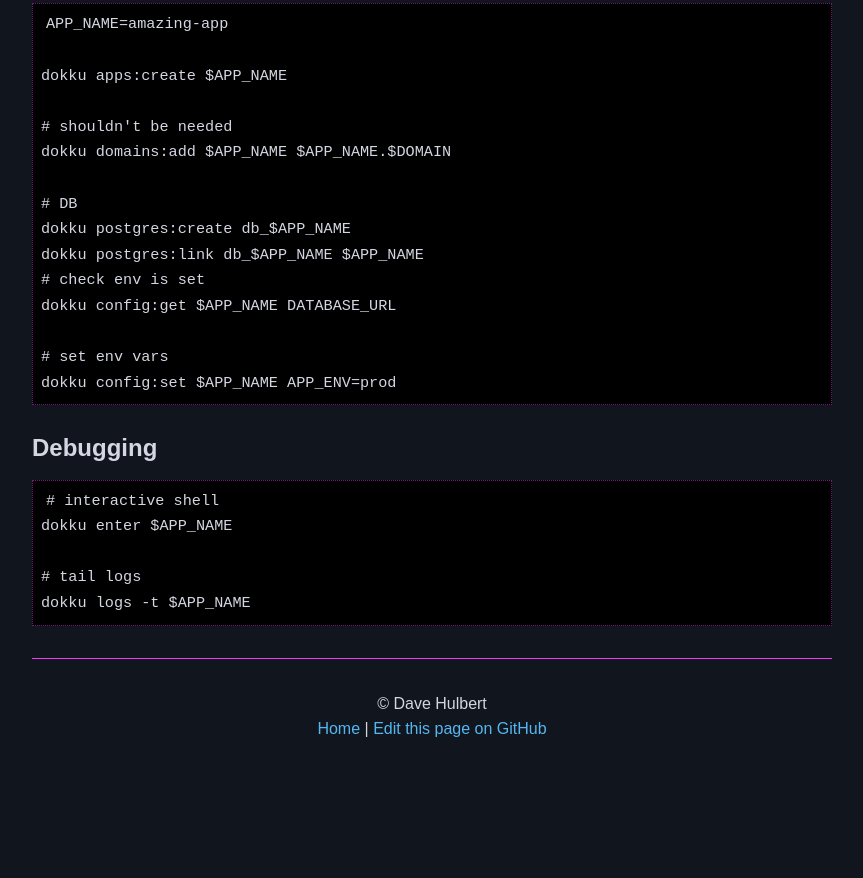
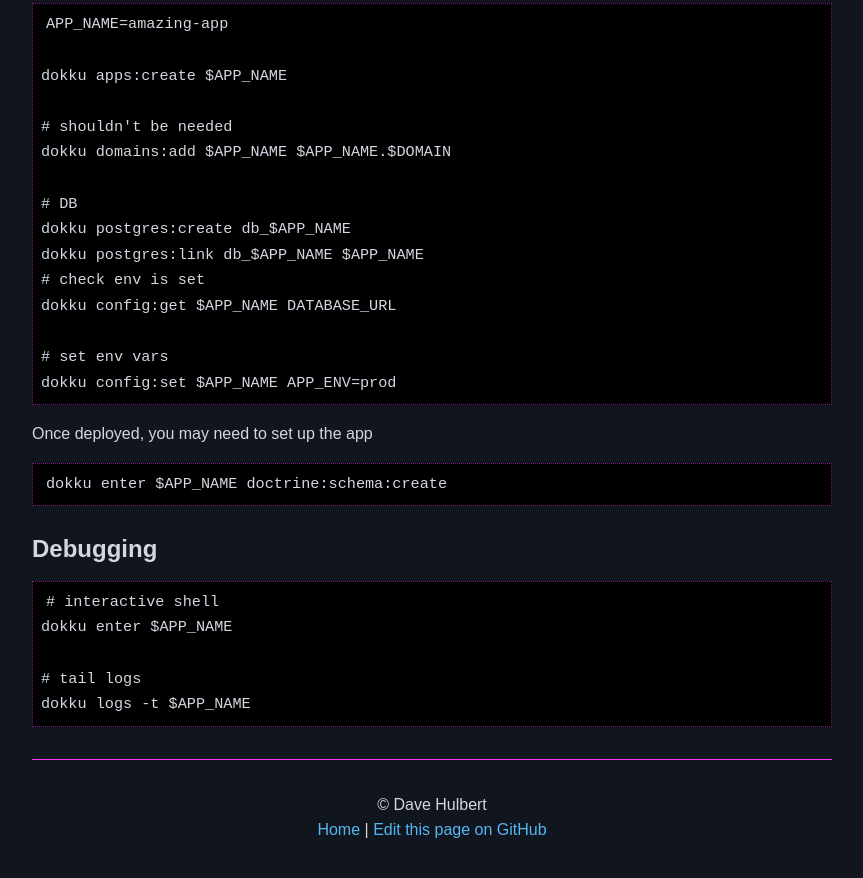
Before and after one commit to dave1010/til, an Eleventy site: page docker/dokku-setup.md in a window 1280 px wide. Shown: the part 1501-2379 px from the top of the page, without its empty margins (208-1071 px from the left). Before the commit the page ends 2299 px from the top, so only its background shows below. Built offline with nearby package versions, Linux system fonts and the light colour scheme; Eleventy itself is replaced by a stand-in of ours; code samples lack their colours; files that its build step writes are made by us from their sources.

Commit message:
Update dokku-setup.md

````diff
--- a/docker/dokku-setup.md
+++ b/docker/dokku-setup.md
@@ -75,6 +75,12 @@ dokku config:get $APP_NAME DATABASE_URL
 dokku config:set $APP_NAME APP_ENV=prod
 ```
 
+Once deployed, you may need to set up the app
+
+```bash
+dokku enter $APP_NAME doctrine:schema:create
+```
+
 ## Debugging
 
 ```bash
````
